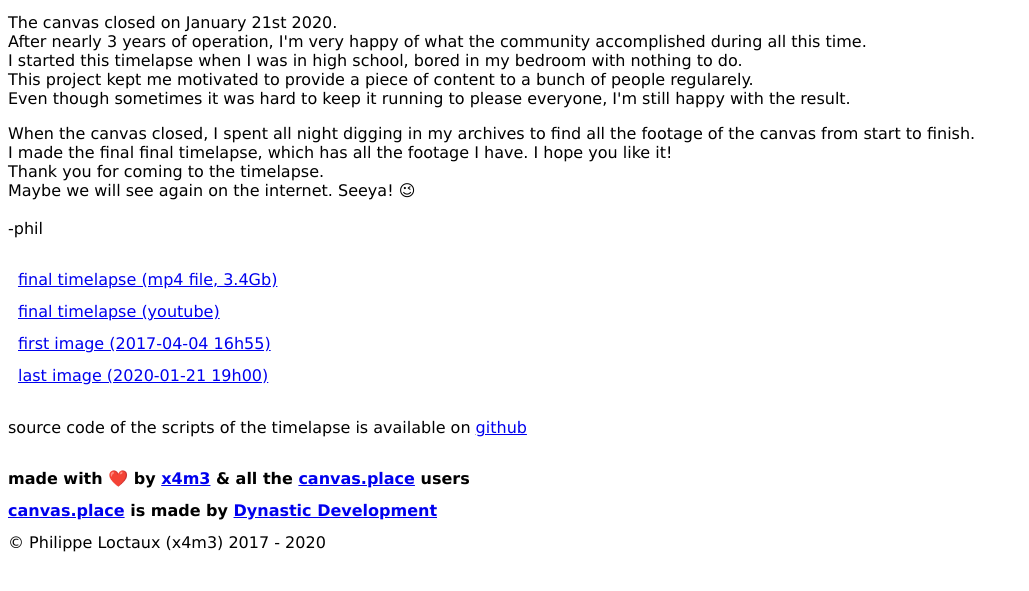
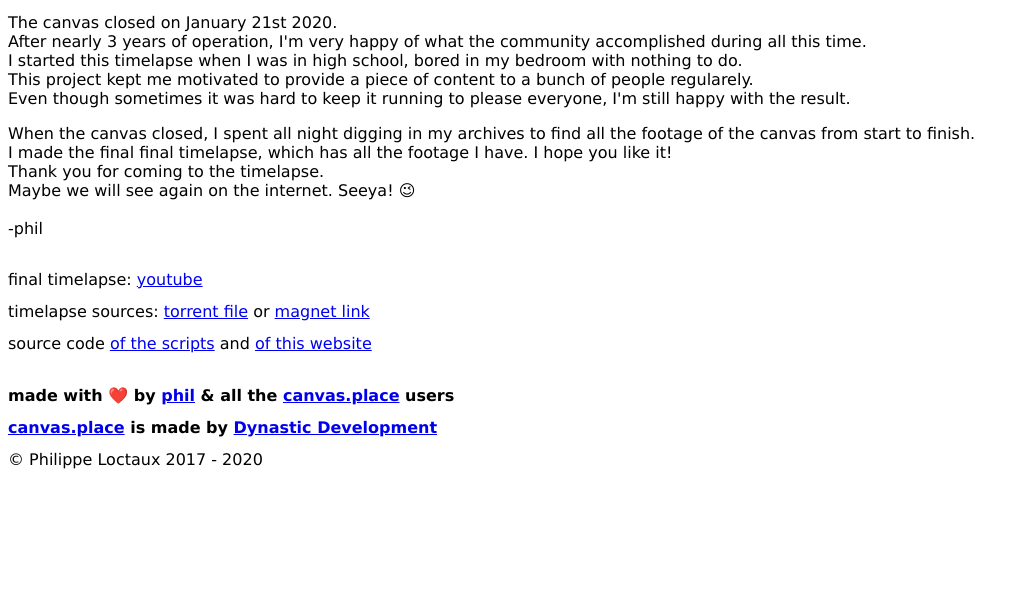
Before and after one commit to deadbaed/timelapse, a plain HTML site: page index.html in a window 1280 px wide. Shown: the part 103-694 px from the top of the page, without its empty margins (0-1029 px from the left). Drawn offline with Linux system fonts and the light colour scheme.

Commit message:
added torrent of all the sources, updated names and links

```diff
--- a/index.html
+++ b/index.html
@@ -28,18 +28,15 @@ Maybe we will see again on the internet. Seeya! 😉<br>
 </p>
 
 <div class="content content-block">
-	<a class="content-links" href="http://x4m3.rocks/timelapse/final-timelapse.mp4">final timelapse (mp4 file, 3.4Gb)</a><br>
-	<a class="content-links" href="https://www.youtube.com/watch?v=4V4Si5pTGjE">final timelapse (youtube)</a><br>
-	<a class="content-links" href="http://x4m3.rocks/timelapse/img-20170404-1655.png">first image (2017-04-04 16h55)</a><br>
-	<a class="content-links" href="http://x4m3.rocks/timelapse/img-20200121-1900.png">last image (2020-01-21 19h00)</a><br>
+	<div>final timelapse: <a href="https://www.youtube.com/watch?v=4V4Si5pTGjE">youtube</a></div>
+	<div>timelapse sources: <a href="/timelapse.canvas.place.torrent">torrent file</a> or <a href="magnet:?xl=7242866396&xt=urn:btih:67e71a296421d368e024949444ff706ee13a1549&dn=timelapse.canvas.place&tr=udp%3A%2F%2Ftracker.opentrackr.org%3A1337%2Fannounce&tr=udp%3A%2F%2Ftracker.torrent.eu.org%3A451%2Fannounce&tr=http%3A%2F%2Ftracker.corpscorp.online%3A80%2Fannounce&tr=http%3A%2F%2Ftracker.xiaoduola.xyz%3A6969%2Fannounce">magnet link</a></div>
+	<div>source code <a href="https://github.com/deadbaed/timelapse-canvas-place">of the scripts</a> and <a href="https://github.com/deadbaed/timelapse">of this website</a></div>
 </div>
 
-<p>source code of the scripts of the timelapse is available on <a href="https://github.com/x4m3/timelapse-canvas-place">github</a></p>
-
 <div class="content content-block">
-	<b>made with ❤️ by <a href="https://philippeloctaux.com">x4m3</a> & all the <a href="https://canvas.place">canvas.place</a> users</b><br>
+	<b>made with ❤️ by <a href="https://philippeloctaux.com">phil</a> & all the <a href="https://canvas.place">canvas.place</a> users</b><br>
 	<b><a href="http://canvas.place">canvas.place</a> is made by <a href="https://dynastic.co">Dynastic Development</a></b><br>
-	&copy; Philippe Loctaux (x4m3) 2017 - 2020
+	&copy; Philippe Loctaux 2017 - 2020
 </div>
 
 </body>
--- a/style.css
+++ b/style.css
@@ -10,9 +10,6 @@ a:hover {
 .content {
 	line-height: 2em;
 }
-.content-links {
-	padding-left: 10px;
-}
 .content-block {
 	padding-top: 10px;
 	padding-bottom: 10px;
```
Also changed, not shown: 1 other file.
